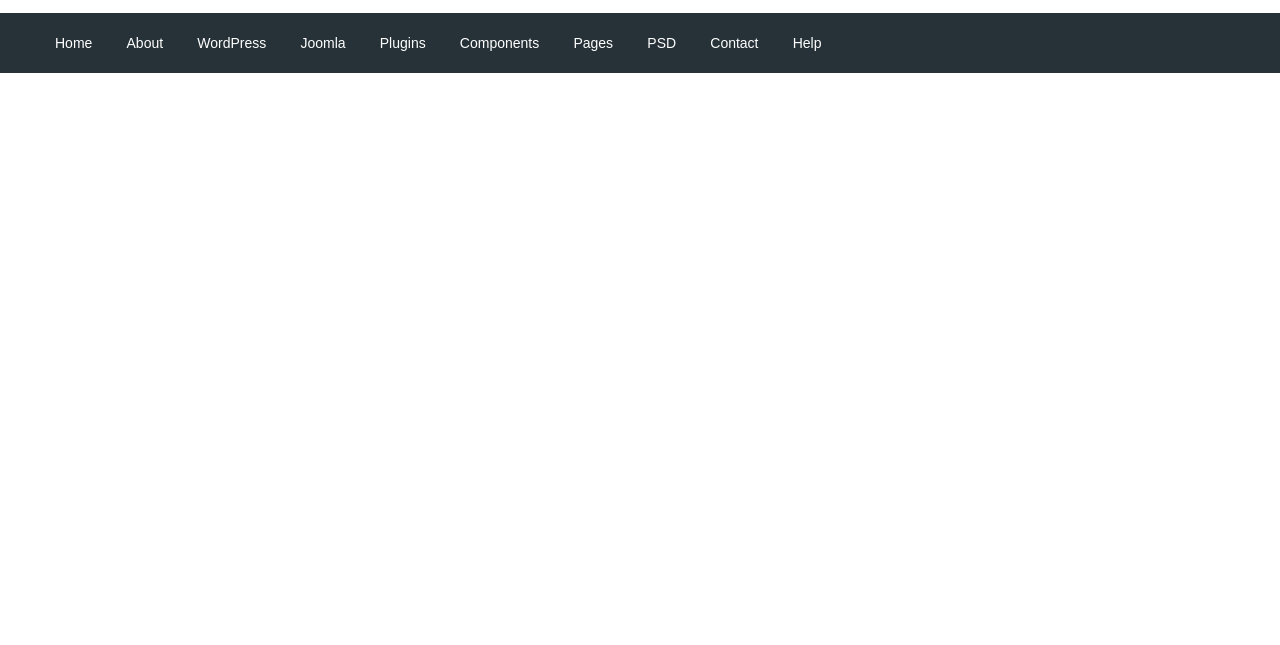
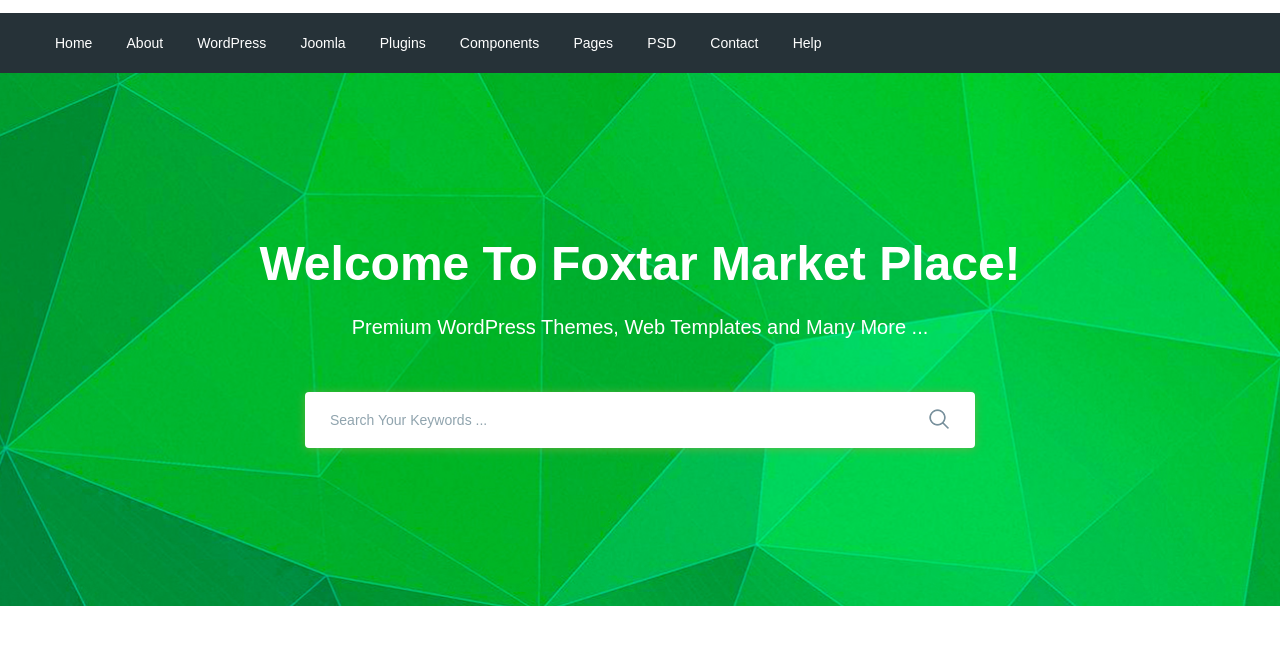
Before and after one commit to k2k-com/moderno, a website: page app/index.html in a window 1280 px wide. Shown: the part 77-722 px from the top of the page. Drawn offline with nearby package versions, Linux system fonts and the light colour scheme; files that its build step writes are made by us from their sources.

Commit message:
added search section

```diff
--- a/app/index.html
+++ b/app/index.html
@@ -80,6 +80,26 @@
             </div>
         </div>
     </header>
+    <section class="search" style=" background-image: url(images/search-bg.jpg);">
+        <div class="container">
+            <div class="search__inner">
+                <div class="search__inner-title">
+                        Welcome To Foxtar Market Place!
+                </div>
+                <div class="search__inner-text">
+                    Premium WordPress Themes, Web Templates and Many More ...
+                </div>
+                <div class="search__inner-form">
+                    <form>
+                        <input type="text" placeholder="Search Your Keywords ..." required>
+                        <button type="submit">
+                            <img src="images/icon/search.png" alt="">
+                        </button>
+                    </form>
+                </div>
+            </div>
+        </div>
+    </section>
 
 
 
--- a/app/scss/style.scss
+++ b/app/scss/style.scss
@@ -50,3 +50,55 @@
         font-size: 14px;
     }
 }
+.search {
+    background-repeat: no-repeat;
+    background-size: cover;
+    background-position: center;
+    min-height: 533px;
+}
+.search__inner{
+    padding: 155px 0px 100px;
+    color: #ffffff;
+    text-align: center;
+    &-title{
+        margin-bottom: 12px;
+        font-size: 48px;
+        line-height: 72px;
+       font-weight: 700;
+    }
+    &-text{
+        margin-bottom: 50px;
+        font-weight: 500;
+        font-size: 20px;
+        line-height: 30px;
+    }
+    &-form{
+        max-width: 670px;
+        margin: 0 auto;
+        position: relative;
+        input{
+            display: block;
+            width: 100%;
+            border-radius: 4px;
+            background-color: rgb(255, 255, 255);
+            box-shadow: 0px 1px 10px 0px rgba(124, 178, 64, 0.75);
+            height: 56px;
+            border: none;
+            font-size: 14px;
+            font-weight: 500;
+            padding-left: 25px;
+            padding-right: 60px;
+            &::placeholder{
+                color: #90a4ae;
+            }
+        }
+    button{
+        position: absolute;
+        border: none;
+        background-color: transparent;
+        right: 20px;
+        top: 16px;
+      }
+    }
+
+}
```
Also changed, not shown: app/images/icon/search.png (added), app/images/search-bg.jpg (added).
